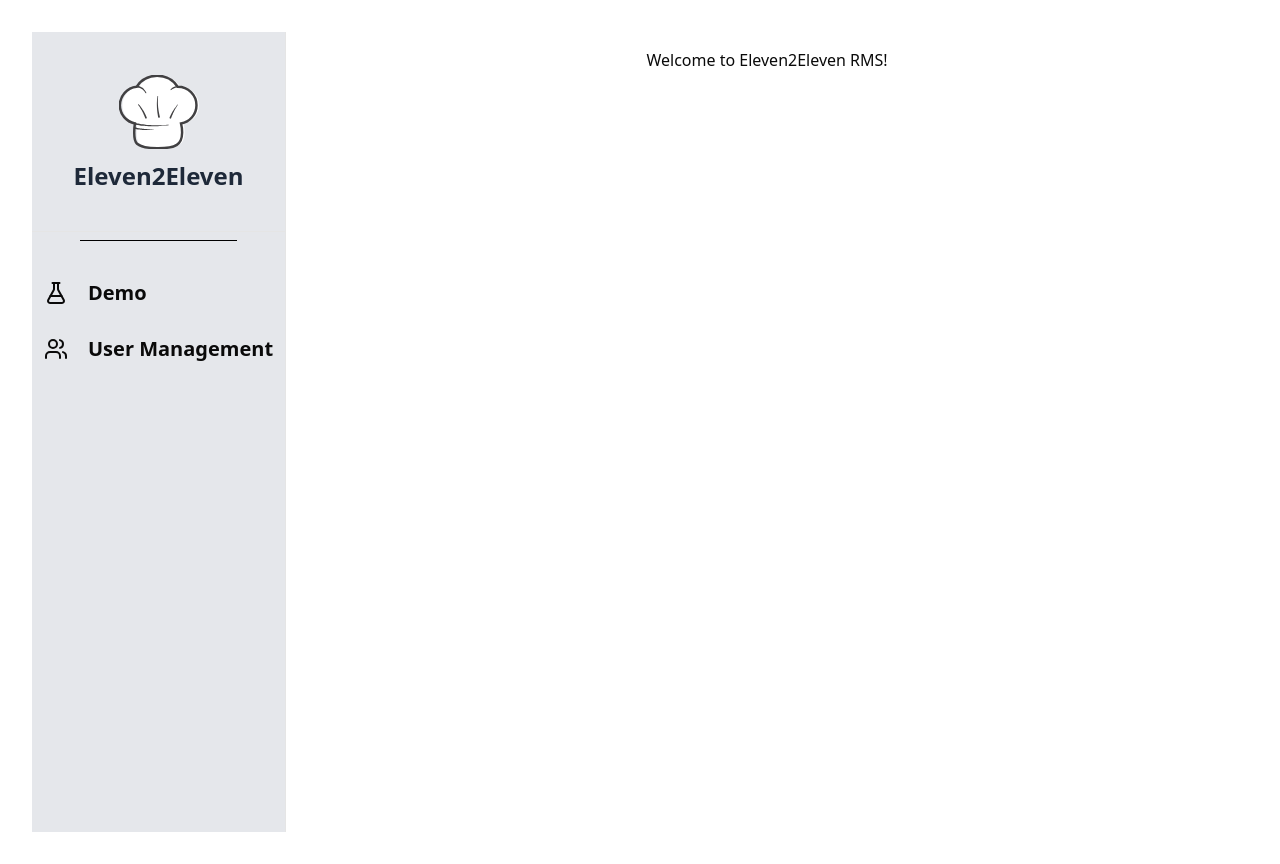
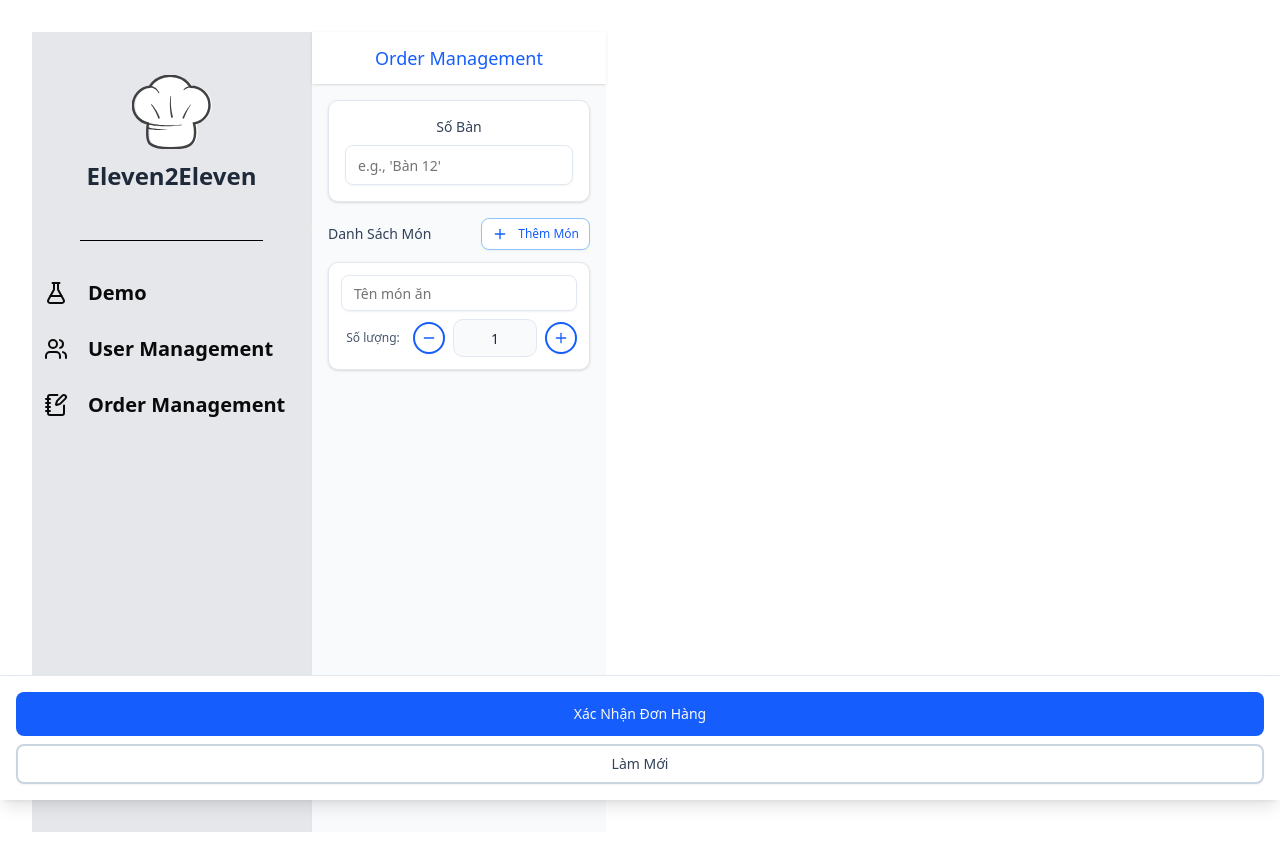
Before and after one commit to dzqt1/Intro2SE_Group-11, a React (Vite) app in the folder Eleven2Eleven_RMS/: page /orders in a window 1280 px wide. Built offline with nearby package versions, Linux system fonts and the light colour scheme.

Commit message:
feat: update sidebar UI, add icons and new Order/input pages

```diff
--- a/Eleven2Eleven_RMS/src/App.jsx
+++ b/Eleven2Eleven_RMS/src/App.jsx
@@ -4,7 +4,7 @@ import Test from './pages/tobedev'
 import Side_Navbar from '@/components/custom/Side_Navbar'
 import './App.css'
 import { Routes, Route } from 'react-router-dom'
-
+import Orders from './pages/Order'
 function App() {
   return (
     <>
@@ -13,6 +13,7 @@ function App() {
       <Routes>
         <Route path="/demo" element={<DemoPage />} />
         <Route path="*" element={<Test />} />
+        <Route path="/orders" element={<Orders />} />
       </Routes>
     </div>
     </>
--- a/Eleven2Eleven_RMS/src/components/custom/Side_Navbar.jsx
+++ b/Eleven2Eleven_RMS/src/components/custom/Side_Navbar.jsx
@@ -6,7 +6,8 @@ import e2eLogo from "@/assets/e2e.svg";
 import {
     LayoutGrid,
     FlaskConical,
-    Users
+    Users,
+    NotebookPen,
 } from "lucide-react";
 
 export default function Side_Navbar() {
@@ -14,6 +15,7 @@ export default function Side_Navbar() {
     const items = [
         { name: "Demo", icon: <FlaskConical className={iconStyle} />, path: "/demo" },
         { name: "User Management", icon: <Users className={iconStyle} />, path: "/users" },
+        { name: "Order Management", icon: <NotebookPen className={iconStyle} />, path: "/orders"}
     ]
 
 	return (
--- /dev/null
+++ b/Eleven2Eleven_RMS/src/components/ui/input.jsx
@@ -0,0 +1,24 @@
+import * as React from "react"
+
+import { cn } from "@/lib/utils"
+
+function Input({
+  className,
+  type,
+  ...props
+}) {
+  return (
+    <input
+      type={type}
+      data-slot="input"
+      className={cn(
+        "file:text-foreground placeholder:text-muted-foreground selection:bg-primary selection:text-primary-foreground dark:bg-input/30 border-input h-9 w-full min-w-0 rounded-md border bg-transparent px-3 py-1 text-base shadow-xs transition-[color,box-shadow] outline-none file:inline-flex file:h-7 file:border-0 file:bg-transparent file:text-sm file:font-medium disabled:pointer-events-none disabled:cursor-not-allowed disabled:opacity-50 md:text-sm",
+        "focus-visible:border-ring focus-visible:ring-ring/50 focus-visible:ring-[3px]",
+        "aria-invalid:ring-destructive/20 dark:aria-invalid:ring-destructive/40 aria-invalid:border-destructive",
+        className
+      )}
+      {...props} />
+  );
+}
+
+export { Input }
--- /dev/null
+++ b/Eleven2Eleven_RMS/src/pages/Order.jsx
@@ -0,0 +1,175 @@
+import React, { useState } from 'react';
+import { Input } from '@/components/ui/input';
+import { Button } from '@/components/ui/button';
+import { Plus, Minus, X } from 'lucide-react';
+
+export default function Orders() {
+  const [tableNumber, setTableNumber] = useState('');
+  const [orderItems, setOrderItems] = useState([
+    { id: '1', dishName: '', quantity: 1 }
+  ]);
+
+  const addOrderItem = () => {
+    const newItem = {
+      id: Date.now().toString(),
+      dishName: '',
+      quantity: 1
+    };
+    setOrderItems([...orderItems, newItem]);
+  };
+
+  const removeOrderItem = (id) => {
+    if (orderItems.length > 1) {
+      setOrderItems(orderItems.filter(item => item.id !== id));
+    }
+  };
+
+  const updateDishName = (id, name) => {
+    setOrderItems(orderItems.map(item =>
+      item.id === id ? { ...item, dishName: name } : item
+    ));
+  };
+
+  const updateQuantity = (id, delta) => {
+    setOrderItems(orderItems.map(item => {
+      if (item.id === id) {
+        const newQuantity = Math.max(1, item.quantity + delta);
+        return { ...item, quantity: newQuantity };
+      }
+      return item;
+    }));
+  };
+
+  const handleConfirmOrder = () => {
+    if (!tableNumber.trim()) {
+      alert('Vui lòng nhập số bàn!');
+      return;
+    }
+    const validItems = orderItems.filter(item => item.dishName.trim());
+    if (validItems.length > 0) {
+      alert(`Xác nhận đơn hàng cho Bàn ${tableNumber}!\n\nMón:\n${validItems.map(item => `${item.dishName} x${item.quantity}`).join('\n')}`);
+    } else {
+      alert('Vui lòng thêm ít nhất một món!');
+    }
+  };
+
+  const handleReset = () => {
+    setTableNumber('');
+    setOrderItems([{ id: Date.now().toString(), dishName: '', quantity: 1 }]);
+  };
+
+  return (
+    <div className="min-h-screen bg-slate-50">
+      {/* Header */}
+      <div className="bg-white shadow-sm py-3 px-4 sticky top-0 z-10">
+        <h1 className="text-blue-600 text-center text-lg">Order Management</h1>
+      </div>
+
+      {/* Main Content */}
+      <div className="p-4 pb-32 max-w-2xl mx-auto">
+        {/* Table Number Section */}
+        <div className="bg-white rounded-lg p-4 shadow-sm border border-slate-200 mb-4">
+          <label className="text-slate-700 text-sm block mb-2">
+            Số Bàn
+          </label>
+          <Input
+            type="text"
+            placeholder="e.g., 'Bàn 12'"
+            value={tableNumber}
+            onChange={(e) => setTableNumber(e.target.value)}
+            className="h-10 border-slate-200 focus:border-blue-500 focus:ring-blue-500 text-sm"
+          />
+        </div>
+
+        {/* Order Items Section */}
+        <div className="space-y-3">
+          <div className="flex items-center justify-between">
+            <h2 className="text-slate-700 text-sm">Danh Sách Món</h2>
+            <Button
+              onClick={addOrderItem}
+              variant="outline"
+              size="sm"
+              className="border-blue-300 text-blue-600 hover:bg-blue-50 h-8 text-xs"
+            >
+              <Plus className="h-3 w-3 mr-1" />
+              Thêm Món
+            </Button>
+          </div>
+
+          {orderItems.map((item, index) => (
+            <div key={item.id} className="bg-white rounded-lg p-3 shadow-sm border border-slate-200">
+              <div className="space-y-2">
+                <div className="flex items-center gap-2">
+                  <div className="flex-1">
+                    <Input
+                      type="text"
+                      placeholder="Tên món ăn"
+                      value={item.dishName}
+                      onChange={(e) => updateDishName(item.id, e.target.value)}
+                      className="h-9 border-slate-200 focus:border-blue-500 focus:ring-blue-500 text-sm"
+                    />
+                  </div>
+                  {orderItems.length > 1 && (
+                    <Button
+                      onClick={() => removeOrderItem(item.id)}
+                      variant="ghost"
+                      size="icon"
+                      className="h-9 w-9 text-slate-400 hover:text-red-500 hover:bg-red-50 flex-shrink-0"
+                    >
+                      <X className="h-4 w-4" />
+                    </Button>
+                  )}
+                </div>
+
+                <div className="flex items-center gap-2">
+                  <span className="text-slate-600 text-xs flex-shrink-0 w-16">Số lượng:</span>
+                  <div className="flex items-center gap-2 flex-1">
+                    <Button
+                      onClick={() => updateQuantity(item.id, -1)}
+                      variant="outline"
+                      size="icon"
+                      className="h-8 w-8 rounded-full border-2 border-blue-600 text-blue-600 hover:bg-blue-50 flex-shrink-0"
+                    >
+                      <Minus className="h-3 w-3" />
+                    </Button>
+
+                    <div className="flex-1 text-center bg-slate-50 rounded-lg py-1.5 px-3 border border-slate-200 min-w-0">
+                      <span className="text-slate-800 text-sm">{item.quantity}</span>
+                    </div>
+
+                    <Button
+                      onClick={() => updateQuantity(item.id, 1)}
+                      variant="outline"
+                      size="icon"
+                      className="h-8 w-8 rounded-full border-2 border-blue-600 text-blue-600 hover:bg-blue-50 flex-shrink-0"
+                    >
+                      <Plus className="h-3 w-3" />
+                    </Button>
+                  </div>
+                </div>
+              </div>
+            </div>
+          ))}
+        </div>
+      </div>
+
+      {/* Fixed Bottom Actions */}
+      <div className="fixed bottom-0 left-0 right-0 bg-white border-t border-slate-200 p-4 space-y-2 shadow-lg">
+        <Button
+          onClick={handleConfirmOrder}
+          className="w-full h-11 bg-blue-600 hover:bg-blue-700 text-sm"
+        >
+          Xác Nhận Đơn Hàng
+        </Button>
+
+        <Button
+          onClick={handleReset}
+          variant="outline"
+          className="w-full h-10 border-2 border-slate-300 text-slate-700 hover:bg-slate-50 text-sm"
+        >
+          Làm Mới
+        </Button>
+      </div>
+    </div>
+  );
+}
```
Also changed, not shown: 1 other file (tests, documents, lock files or other folders).
